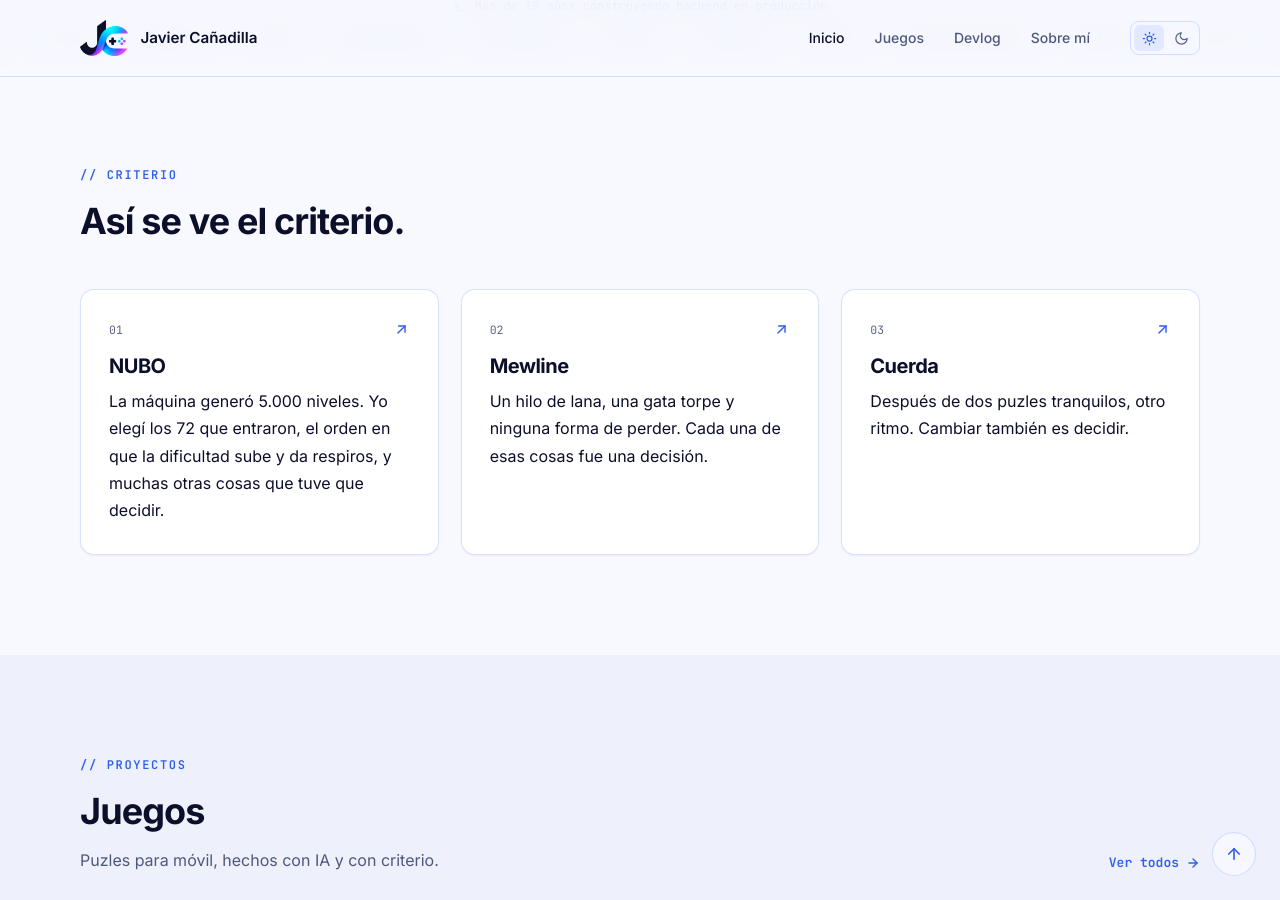
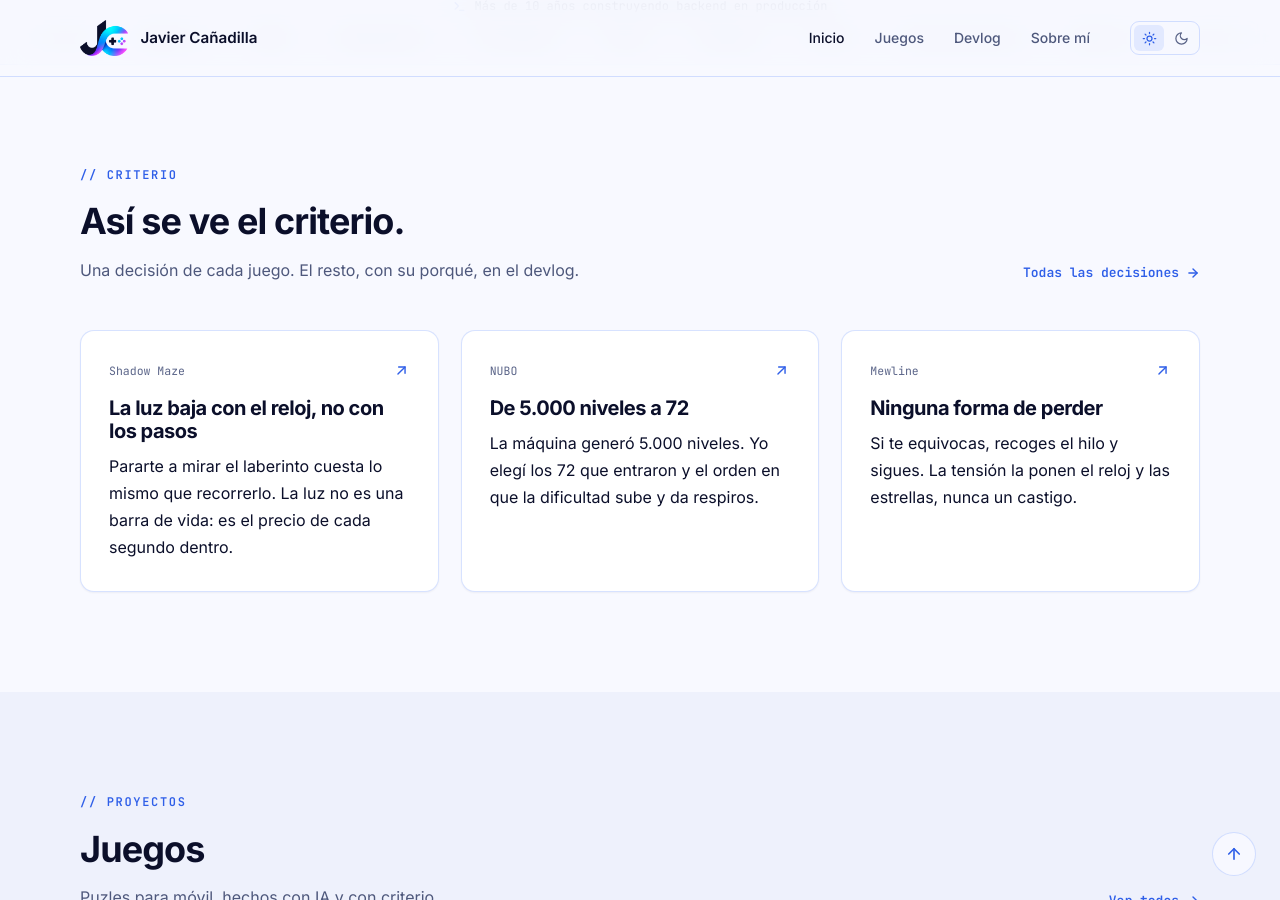
Before and after one commit to jcanadilla/jcanadilla.github.io, a Jekyll site: the page built from index.md, in a window 1280 px wide and 900 px high, scrolled down 1335 px. Built offline with Jekyll 4.4.1, drawn with Linux system fonts in a browser that asks for light colours; some of the changed text lies outside the part shown.

Commit message:
Tell real decisions in «Así se ve el criterio» and the first devlog post
The section only repeated the game cards. Now each card shows one decision
from Shadow Maze, NUBO or Mewline and links to its part of a new short
devlog post with three decisions per game, all taken from the game pages.

Co-Authored-By: Claude Opus 5.5 <noreply@anthropic.com>

```diff
--- a/_layouts/home.html
+++ b/_layouts/home.html
@@ -78,48 +78,63 @@ layout: default
 </div>
 
 <!-- ============================ Criterio ============================ -->
+{% comment %}
+	Una decisión por juego, sacada del post de decisiones del devlog; cada
+	tarjeta lleva a su apartado del post, no a la página del juego.
+{% endcomment %}
+{% capture decisiones %}{% post_url devlog/2026-11-23-decisiones-nubo-mewline-shadow-maze %}{% endcapture %}
+{% assign decisiones = decisiones | relative_url %}
 <section class="section" id="criterio">
 	<div class="container">
 
-		<div class="section__head reveal">
-			<span class="eyebrow">// Criterio</span>
-			<h2>Así se ve el criterio.</h2>
+		<div class="section__head section__head--split reveal">
+			<div>
+				<span class="eyebrow">// Criterio</span>
+				<h2>Así se ve el criterio.</h2>
+				<p>Una decisión de cada juego. El resto, con su porqué, en el devlog.</p>
+			</div>
+			<a class="link-arrow" href="{{ decisiones }}">
+				Todas las decisiones
+				<svg width="14" height="14" viewBox="0 0 24 24" fill="none" stroke="currentColor" stroke-width="2.4"
+					stroke-linecap="round" stroke-linejoin="round" aria-hidden="true">
+					<path d="M5 12h14" /><path d="m12 5 7 7-7 7" />
+				</svg>
+			</a>
 		</div>
 
-		{% comment %}Tres decisiones, una por juego. Cada tarjeta lleva a su página.{% endcomment %}
 		<div class="cards cards--3 reveal">
-			<a class="card card--criterio" href="{{ '/projects/6-nubo' | relative_url }}">
+			<a class="card card--criterio" href="{{ decisiones }}#shadow-maze">
 				<div class="card__head">
-					<span class="card__num">01</span>
+					<span class="card__num">Shadow Maze</span>
 					<svg width="17" height="17" viewBox="0 0 24 24" fill="none" stroke="currentColor" stroke-width="2"
 						stroke-linecap="round" stroke-linejoin="round" aria-hidden="true">
 						<path d="M7 17 17 7" /><path d="M8 7h9v9" />
 					</svg>
 				</div>
-				<h3 class="card__title">NUBO</h3>
-				<p class="card__desc">La máquina generó 5.000 niveles. Yo elegí los 72 que entraron, el orden en que la dificultad sube y da respiros, y muchas otras cosas que tuve que decidir.</p>
+				<h3 class="card__title">La luz baja con el reloj, no con los pasos</h3>
+				<p class="card__desc">Pararte a mirar el laberinto cuesta lo mismo que recorrerlo. La luz no es una barra de vida: es el precio de cada segundo dentro.</p>
 			</a>
-			<a class="card card--criterio" href="{{ '/projects/7-mewline' | relative_url }}">
+			<a class="card card--criterio" href="{{ decisiones }}#nubo">
 				<div class="card__head">
-					<span class="card__num">02</span>
+					<span class="card__num">NUBO</span>
 					<svg width="17" height="17" viewBox="0 0 24 24" fill="none" stroke="currentColor" stroke-width="2"
 						stroke-linecap="round" stroke-linejoin="round" aria-hidden="true">
 						<path d="M7 17 17 7" /><path d="M8 7h9v9" />
 					</svg>
 				</div>
-				<h3 class="card__title">Mewline</h3>
-				<p class="card__desc">Un hilo de lana, una gata torpe y ninguna forma de perder. Cada una de esas cosas fue una decisión.</p>
+				<h3 class="card__title">De 5.000 niveles a 72</h3>
+				<p class="card__desc">La máquina generó 5.000 niveles. Yo elegí los 72 que entraron y el orden en que la dificultad sube y da respiros.</p>
 			</a>
-			<a class="card card--criterio" href="{{ '/projects/8-cuerda' | relative_url }}">
+			<a class="card card--criterio" href="{{ decisiones }}#mewline">
 				<div class="card__head">
-					<span class="card__num">03</span>
+					<span class="card__num">Mewline</span>
 					<svg width="17" height="17" viewBox="0 0 24 24" fill="none" stroke="currentColor" stroke-width="2"
 						stroke-linecap="round" stroke-linejoin="round" aria-hidden="true">
 						<path d="M7 17 17 7" /><path d="M8 7h9v9" />
 					</svg>
 				</div>
-				<h3 class="card__title">Cuerda</h3>
-				<p class="card__desc">Después de dos puzles tranquilos, otro ritmo. Cambiar también es decidir.</p>
+				<h3 class="card__title">Ninguna forma de perder</h3>
+				<p class="card__desc">Si te equivocas, recoges el hilo y sigues. La tensión la ponen el reloj y las estrellas, nunca un castigo.</p>
 			</a>
 		</div>
 	</div>
```
Also changed, not shown: _posts/devlog/2026-11-23-decisiones-nubo-mewline-shadow-maze.md (added, +70 -0 lines).
